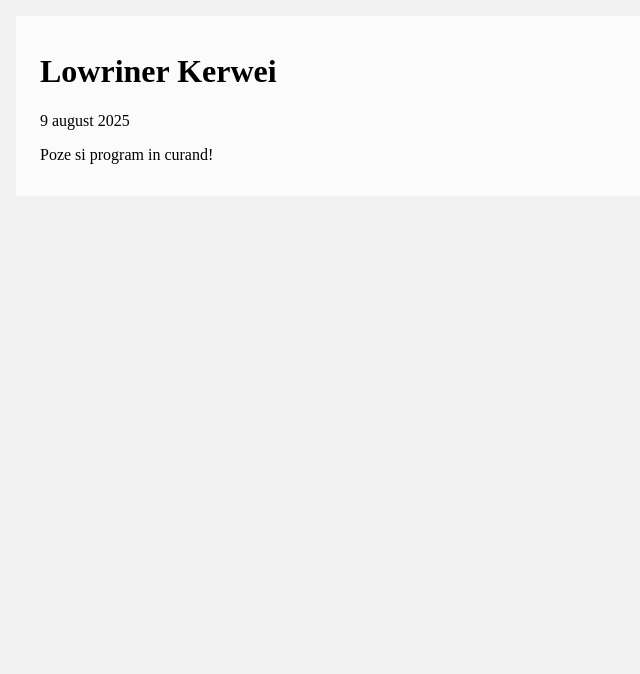
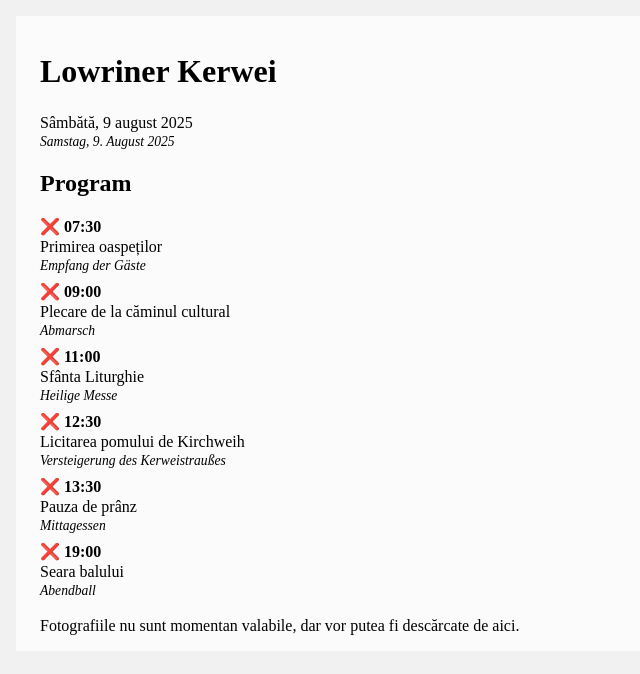
Before and after one commit to mateasmario/bwxor, a React (Vite) app in the folder frontend/: page /kerwei in a window 1280 px wide. Shown: the top 674 px of the page, without its empty margins (0-640 px from the left). Built offline with nearby package versions, Linux system fonts and the light colour scheme; a web font is replaced by a local one.

Commit message:
update kerwei

```diff
--- a/frontend/src/assets/css/main.css
+++ b/frontend/src/assets/css/main.css
@@ -165,3 +165,34 @@ a {
 a:hover {
     text-decoration: underline;
 }
+
+.translated-item-list {
+    display: flex;
+    flex-direction: column;
+    gap: 1vh;
+}
+
+.translated-item-group {
+    display: flex;
+    flex-direction: column;
+    gap: .25vh;
+}
+
+.translated-item-title {
+    font-weight: bold;
+    flex: 1;
+}
+
+.translated-item-romanian {
+    display: flex;
+    flex-direction: column;
+    flex: 1;
+}
+
+.translated-item-german {
+    display: flex;
+    flex-direction: column;
+    flex: 1;
+    font-size: 85%;
+    font-style: italic;
+}
--- a/frontend/src/components/kerwei/Kerwei.tsx
+++ b/frontend/src/components/kerwei/Kerwei.tsx
@@ -1,10 +1,84 @@
+import TranslatedItem from "./TranslatedItem.tsx";
+
+const hour = new Date().getHours();
+const min = new Date().getMinutes();
+const day = new Date().getDate();
+const month = new Date().getMonth() + 1;
+const year = new Date().getFullYear();
+
+const eventDate = {
+    day: 9,
+    month: 8,
+    year: 2025
+}
+
+const translatedItems = [
+    {
+        hour: "07", min: "30", romanian: "Primirea oaspeților", german: "Empfang der Gäste"
+    },
+    {
+        hour: "09", min: "00", romanian: "Plecare de la căminul cultural", german: "Abmarsch"
+    },
+    {
+        hour: "11", min: "00", romanian: "Sfânta Liturghie", german: "Heilige Messe"
+    },
+    {
+        hour: "12", min: "30", romanian: "Licitarea pomului de Kirchweih", german: "Versteigerung des Kerweistraußes"
+    },
+    {
+        hour: "13", min: "30", romanian: "Pauza de prânz", german: "Mittagessen"
+    },
+    {
+        hour: "19", min: "00", romanian: "Seara balului", german: "Abendball"
+    }
+]
+
+function getIndexOfCurrentEvent() {
+    if (day == eventDate.day && month == eventDate.month && year == eventDate.year) {
+        // Do nothing
+    }
+    else {
+        return -1;
+    }
+
+    for (let i = 0; i < translatedItems.length; i++) {
+        if (Number(translatedItems[i].hour) < hour ||
+            (Number(translatedItems[i].hour) == hour && Number(translatedItems[i].min) < min)) {
+            // Do nothing
+        }
+        else {
+            return i-1;
+        }
+    }
+
+    return -1;
+}
+
 function Kerwei() {
+    const indexOfCurrentEvent = getIndexOfCurrentEvent();
+
     return (
         <>
             <div className="body-content">
                 <h1>Lowriner Kerwei</h1>
-                <p>9 august 2025</p>
-                <p>Poze si program in curand!</p>
+                <TranslatedItem romanian="Sâmbătă, 9 august 2025" german= "Samstag, 9. August 2025" />
+
+                <h2>Program</h2>
+                <div className="translated-item-list">
+                    {translatedItems.map((item, i) => (
+                        <TranslatedItem key={i}
+                                        status={i < indexOfCurrentEvent ? "✅" : (
+                                            i == indexOfCurrentEvent ? "⌛" : "❌"
+                                        )}
+                                        title={item.hour + ":" + item.min}
+                                        romanian={item.romanian}
+                                        german={item.german}></TranslatedItem>
+                    ))}
+                </div>
+
+                <br/>
+                Fotografiile nu sunt momentan valabile, dar vor putea fi descărcate de aici.
+
             </div>
         </>
     );
--- /dev/null
+++ b/frontend/src/components/kerwei/TranslatedItem.tsx
@@ -0,0 +1,11 @@
+function TranslatedItem(props: {status?, title?, romanian, german}) {
+    return (
+        <div className="translated-item-group">
+            <div className="translated-item-title">{props.status} {props.title}</div>
+            <div className="translated-item-romanian">{props.romanian}</div>
+            <div className="translated-item-german">{props.german}</div>
+        </div>
+    );
+}
+
+export default TranslatedItem;
```
